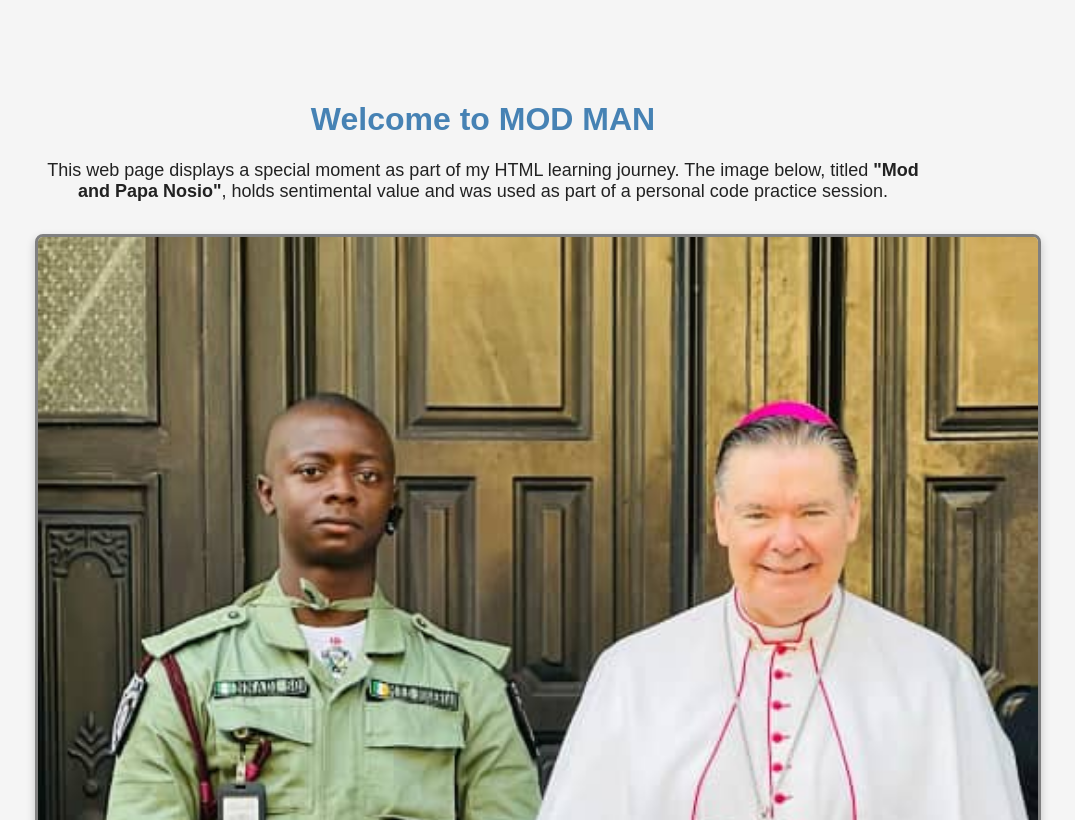
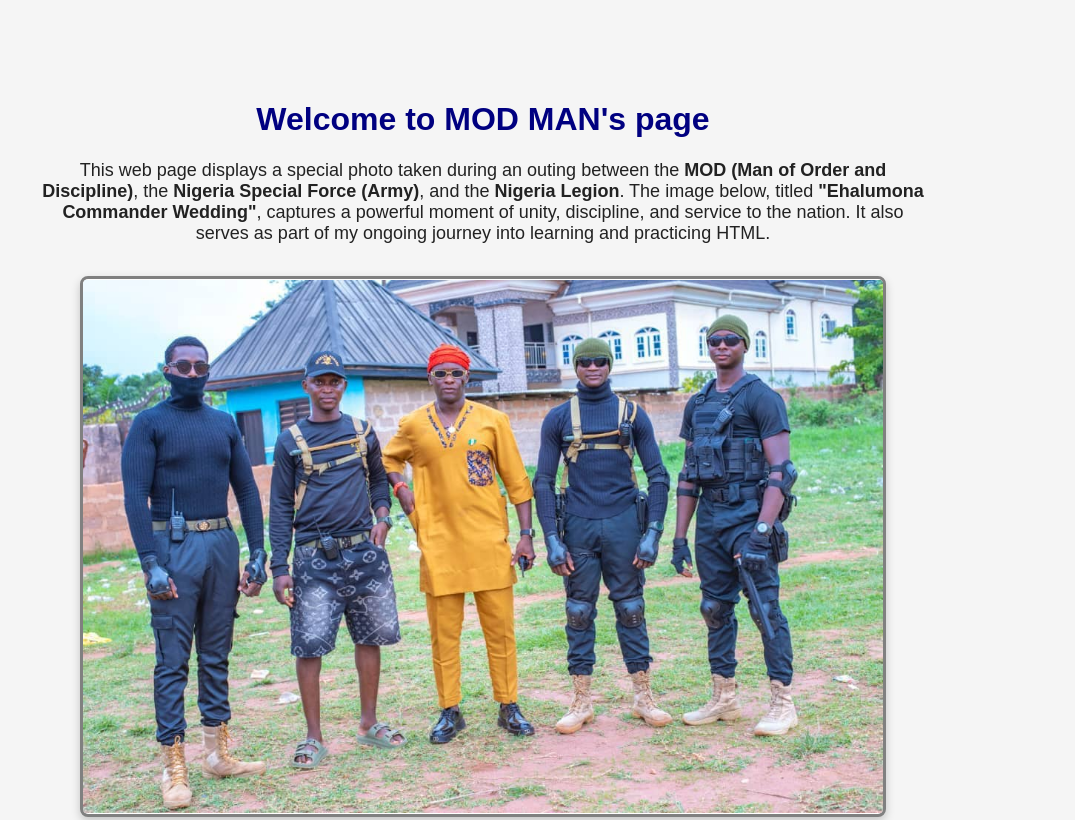
Before and after one commit to samsoncodes33/Nnadi-Samson-Onyebuchi-IT, a plain HTML site: page practicing_HTML/practice.html in a window 1280 px wide. Shown: the top 820 px of the page, without its empty margins (157-1232 px from the left). Drawn offline with Linux system fonts and the light colour scheme.

Commit message:
Learnt about formating of HTML to anto format and resizing of image sizes

```diff
--- a/practicing_HTML/practice.html
+++ b/practicing_HTML/practice.html
@@ -16,7 +16,7 @@
       }
 
       h1 {
-      color: steelblue;
+        color: navy;
         font-weight: bold;
       }
 
@@ -26,24 +26,32 @@
       }
 
       img {
-      width: 1000px;     /* You can change this to 300, 500, etc. */
-      height: auto;     /* Maintains image shape (aspect ratio) */
+        width: 800px;
+        height: 535px;
+        object-fit: scale-down;
         border: 3px solid gray;
         border-radius: 8px;
         box-shadow: 0 4px 10px rgba(0, 0, 0, 0.2);
+        background-color: white;
       }
     </style>
   </head>
   <body>
-
-  <h1>Welcome to MOD MAN</h1>
+    <h1>Welcome to MOD MAN's page</h1>
 
     <p>
-    This web page displays a special moment as part of my HTML learning journey.
-    The image below, titled <strong>"Mod and Papa Nosio"</strong>, holds sentimental value and was used as part of a personal code practice session.
+      This web page displays a special photo taken during an outing between the
+      <strong>MOD (Man of Order and Discipline)</strong>, the
+      <strong>Nigeria Special Force (Army)</strong>, and the
+      <strong>Nigeria Legion</strong>. The image below, titled
+      <strong>"Ehalumona Commander Wedding"</strong>, captures a powerful moment
+      of unity, discipline, and service to the nation. It also serves as part of
+      my ongoing journey into learning and practicing HTML.
     </p>
 
-  <img src="../image/Mod and Papa Nosio.jpg" alt="Mod and Papa Nosio" />
-
+    <img
+      src="../image/ehalumona commander wedding.jpg"
+      alt="Ehalumona Commander Wedding"
+    />
   </body>
 </html>
```
Also changed, not shown: image/ehalumona commander wedding.jpg (added). Lines whose indentation alone changed are shown as unchanged.
